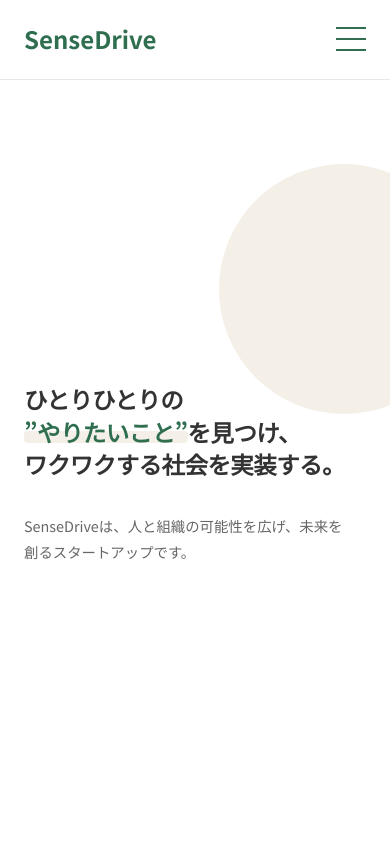
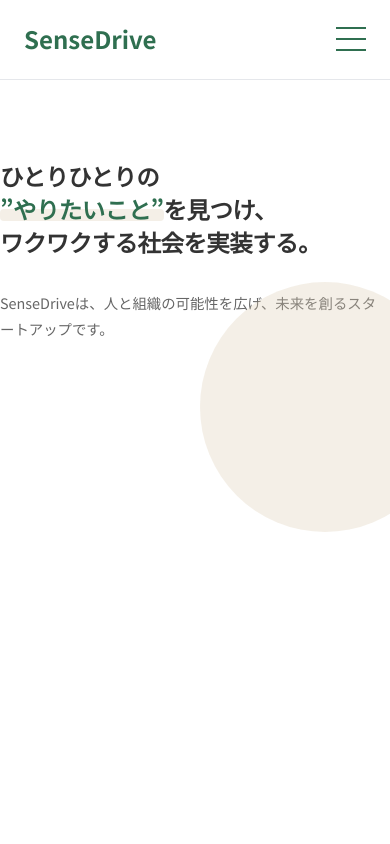
Before and after one commit to Yasu117/sensedrive-web, a Next.js app: page / in a window 390 px wide. Shown: the top 844 px of the page. Built offline with nearby package versions, Linux system fonts and the light colour scheme.

Commit message:
Fix mobile hero layout to ensure text is bottom-left by resetting grid

```diff
--- a/src/app/globals.css
+++ b/src/app/globals.css
@@ -1427,10 +1427,12 @@ img {
   }
 
   .hero-inner {
+    display: block !important;
+    /* Reset grid */
     text-align: left !important;
-    /* Force left alignment */
     width: 100%;
-    justify-content: flex-start;
+    padding-left: 0;
+    padding-right: 0;
   }
 
   .hero-content {
```
